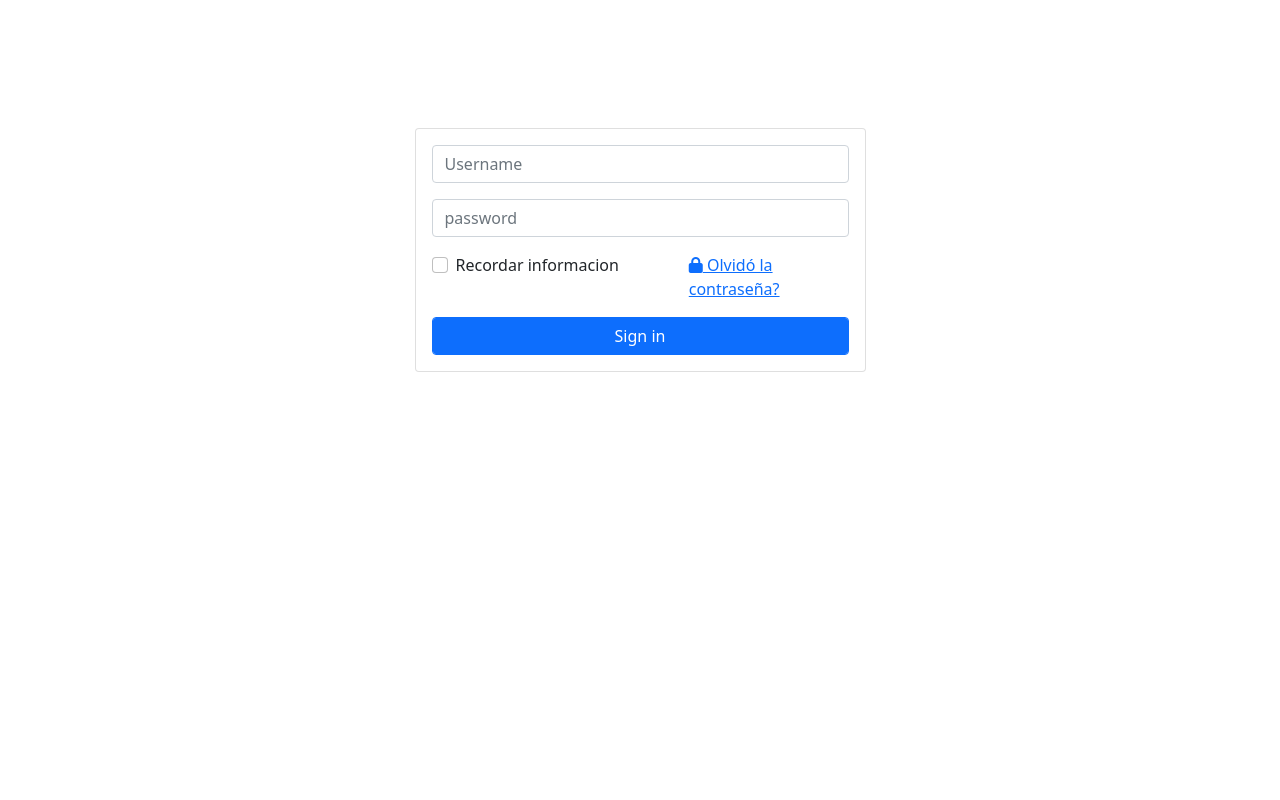
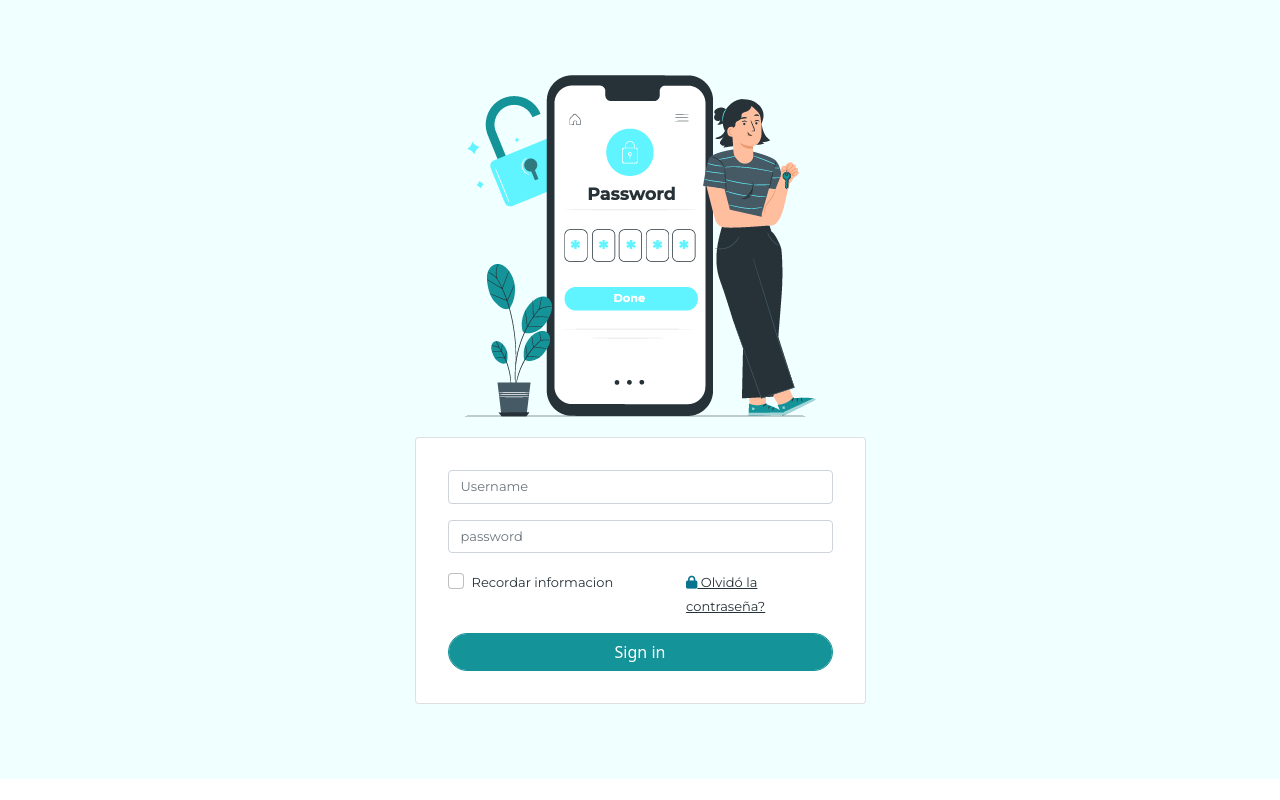
Before and after one commit to Deuri-mojica/proyecto_final-actualizacion, a plain HTML site: page src/login.html in a window 1280 px wide. Drawn offline with Linux system fonts and the light colour scheme.

Commit message:
Login-Desing
Diseño de la pantalla del Login Completada

```diff
--- a/src/css/styles.css
+++ b/src/css/styles.css
@@ -1,4 +1,38 @@
+.portada {
+    background-repeat: no-repeat;
+    background-size: cover;
+    background-position: center;
+    display: flex;
+    justify-content: center;
+    align-items: center;
+    margin-bottom: 20px;
+  }
 
+.text-style {
+    color: #263238;
+    font-family: 'Montserrat', sans-serif;
+    font-size: small;
+}
+
+.icon-style {
+    color: #09738d;
+}
+.button-style{
+      background-color:#149399;
+      border-color:#149399;
+      border-radius: 25px;
+  }
+
+  .button-style:hover{
+    background-color: #5FF4FF;
+    border-color: #455A64;
+    color: #263238;
+}
+
+.card-body {
+    flex: 1 1 auto;
+    padding: 2rem 2rem;
+}
 form .card label{
     font-size: 18px;
     margin-left: 10px;
@@ -59,5 +93,9 @@ form .card .btn{
 
 .login-main-design
 {
-    margin-top: 10%;
+    padding-top: 75px;
+    padding-bottom: 75px;
+    padding-left: 50px;
+    padding-right: 50px;
+    background-color: azure;
 }
--- a/src/login.html
+++ b/src/login.html
@@ -6,6 +6,7 @@
     <meta name="viewport" content="width=device-width, initial-scale=1.0">
     <link rel="stylesheet" href="css/bootstrap.min.css">
     <link rel="stylesheet" href="css/styles.css">
+    <link href="https://fonts.googleapis.com/css2?family=Montserrat:wght@400;500;600&display=swap" rel="stylesheet">
     <title>LOGIN</title>
 </head>
 <body>
@@ -16,6 +17,9 @@
             <div class="row justify-content-center
             ">
                 <div class="col-12 col-lg-5">
+                  <div class="portada">
+                    <img src="assets/LoginWoman.png" alt=""/>
+                  </div>
                     <div class="card">
 
                     <div class="card-body">
@@ -24,20 +28,20 @@
                             <div class="row mb-3">
 
                               <div class="col-sm-12">
-                                <input type="username" class="form-control" id="username" placeholder="Username">
+                                <input type="username" class="form-control text-style" id="username" placeholder="Username">
                               </div>
                             </div>
                             <div class="row mb-3">
 
                               <div class="col-sm-12">
-                                <input type="password" class="form-control" id="password" placeholder="password">
+                                <input type="password" class="form-control text-style" id="password" placeholder="password">
                               </div>
                             </div>
                             <div class="row mb-3">
                                 <div class="col-7">
                                     <div class="form-check">
                                         <input class="form-check-input" type="checkbox" value="" id="recordarInfo">
-                                        <label class="form-check-label" for="recordarInfo">
+                                        <label class="form-check-label text-style" for="recordarInfo">
                                           Recordar informacion
                                         </label>
 
@@ -45,10 +49,10 @@
 
                                 </div>
                                 <div class="col-5">
-                                    <a href="#"><i class="fas fa-lock"></i> Olvidó la contraseña?</a>
+                                    <a href="#" class="text-style"><i class="fas fa-lock icon-style" ></i> Olvidó la contraseña?</a>
                                 </div>
                             </div>
-                            <button type="submit" class="btn btn-primary form-control">Sign in</button>
+                            <button type="submit" class="btn btn-primary form-control button-style">Sign in</button>
                           </form>
                     </div>
                 </div>
```
Also changed, not shown: src/assets/LoginWoman.png (added).
